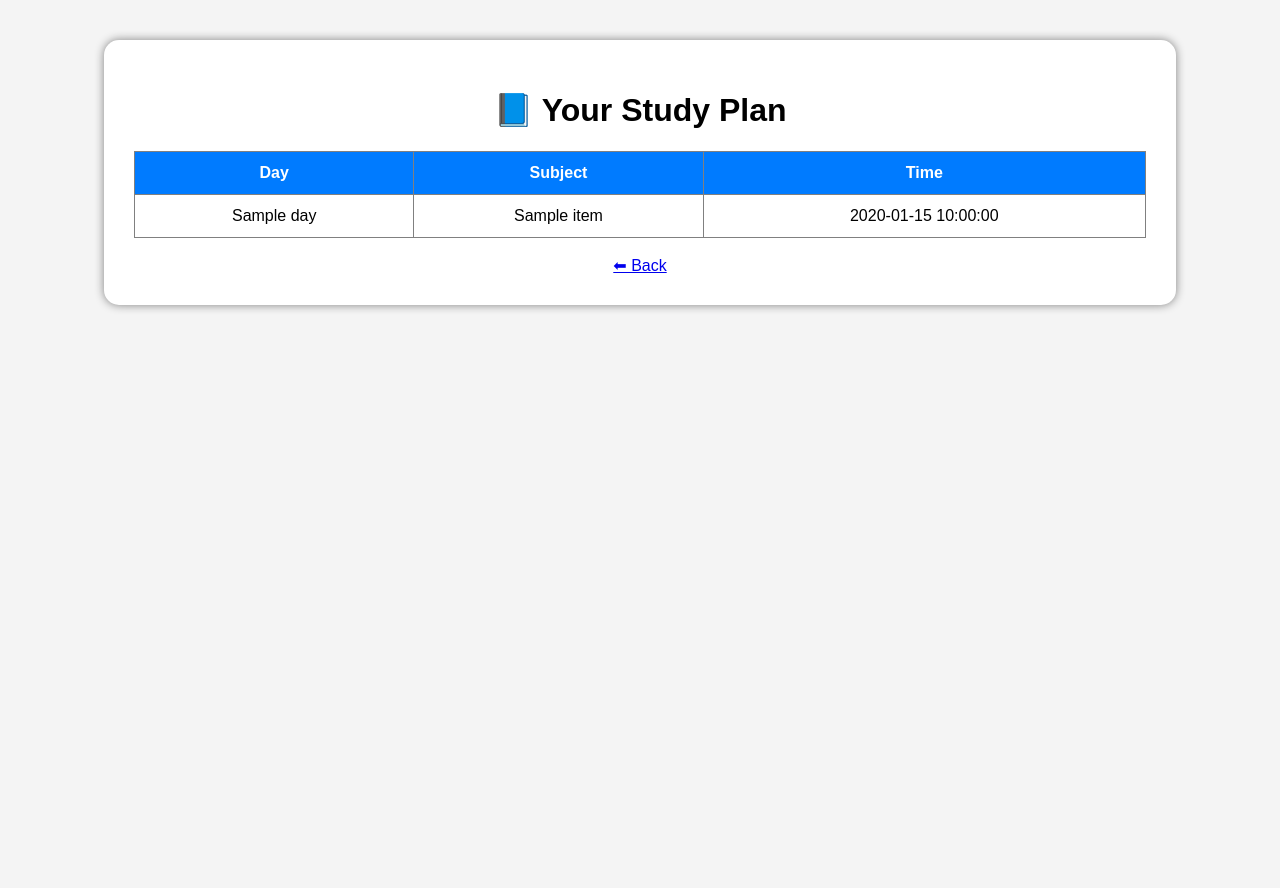
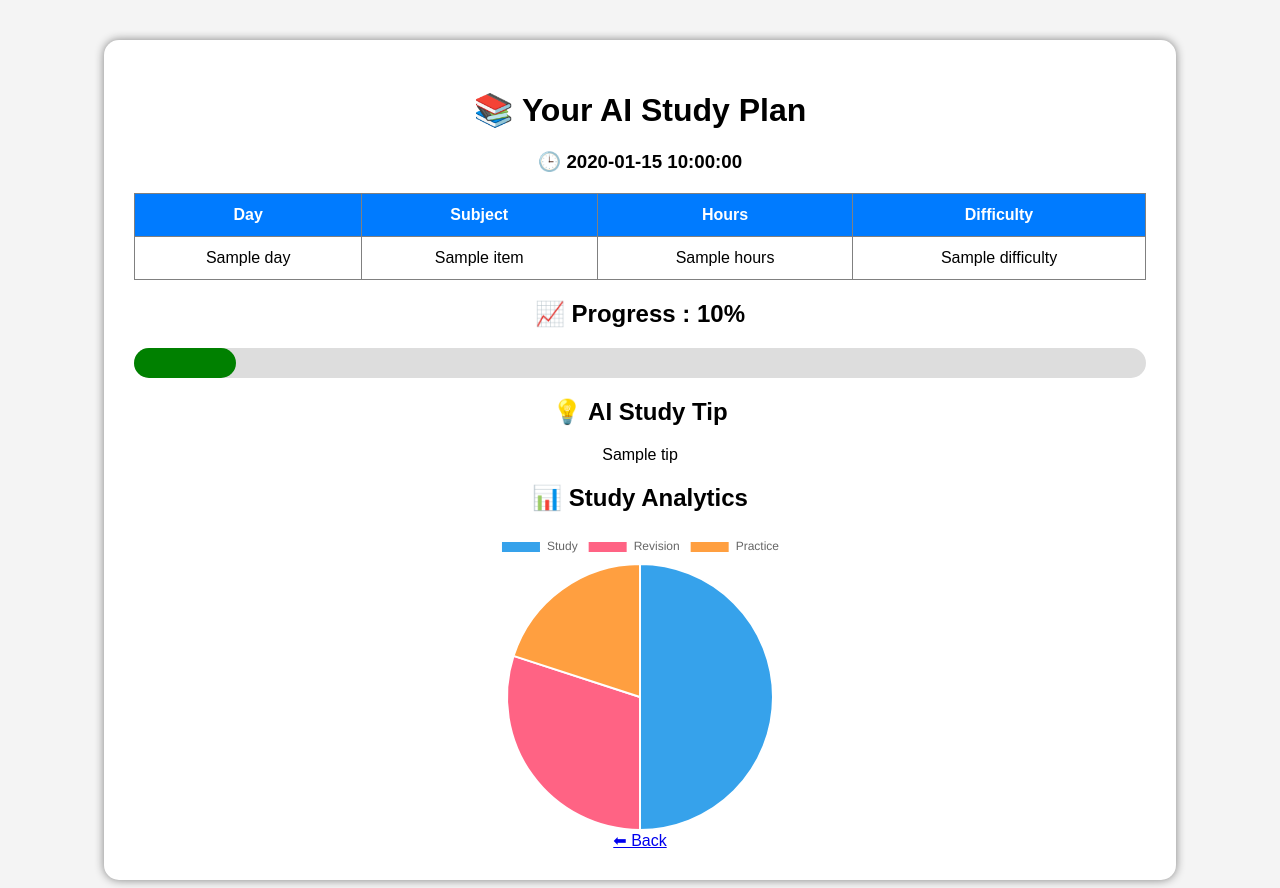
Before and after one commit to shivamkr12072004-coder/smart-study-planer-, a Flask app: template templates/result.html in a window 1280 px wide. Before the commit the page ends 311 px from the top, so only its background shows below. Run offline with Flask 3, Linux system fonts and the light colour scheme; the template is opened without the code that fills it: most values are stand-ins (such as "Sample title", 1, 10 or a date in 2020).

Commit message:
Update result.html

```diff
--- a/templates/result.html
+++ b/templates/result.html
@@ -1,41 +1,99 @@
 <!DOCTYPE html>
 <html>
+
 <head>
-    <title>Study Plan</title>
-    <link rel="stylesheet" href="{{ url_for('static', filename='style.css') }}">
+
+<title>Study Plan</title>
+
+<link rel="stylesheet"
+href="{{ url_for('static', filename='style.css') }}">
+
+<script src="https://cdn.jsdelivr.net/npm/chart.js"></script>
+
 </head>
 
 <body>
 
 <div class="container">
 
-<h1>📘 Your Study Plan</h1>
+<h1>📚 Your AI Study Plan</h1>
+
+<h3>🕒 {{ current_time }}</h3>
 
 <table>
 
 <tr>
-    <th>Day</th>
-    <th>Subject</th>
-    <th>Time</th>
+
+<th>Day</th>
+<th>Subject</th>
+<th>Hours</th>
+<th>Difficulty</th>
+
 </tr>
 
 {% for item in timetable %}
 
 <tr>
-    <td>{{ item.day }}</td>
-    <td>{{ item.subject }}</td>
-    <td>{{ item.time }}</td>
+
+<td>{{ item.day }}</td>
+<td>{{ item.subject }}</td>
+<td>{{ item.hours }}</td>
+<td>{{ item.difficulty }}</td>
+
 </tr>
 
 {% endfor %}
 
 </table>
 
-<br>
+<h2>📈 Progress : {{ progress }}%</h2>
+
+<div class="progress">
+
+<div class="progress-bar"
+style="width: {{ progress }}%;">
+
+</div>
+
+</div>
+
+<h2>💡 AI Study Tip</h2>
+
+<p>{{ tip }}</p>
+
+<h2>📊 Study Analytics</h2>
+
+<canvas id="myChart"></canvas>
 
 <a href="/">⬅ Back</a>
 
 </div>
 
+<script>
+
+const ctx = document.getElementById('myChart');
+
+new Chart(ctx, {
+
+type: 'pie',
+
+data: {
+
+labels: ['Study', 'Revision', 'Practice'],
+
+datasets: [{
+
+data: [50, 30, 20]
+
+}]
+
+}
+
+});
+
+</script>
+
 </body>
 </html>
+</body>
+</html>
```
